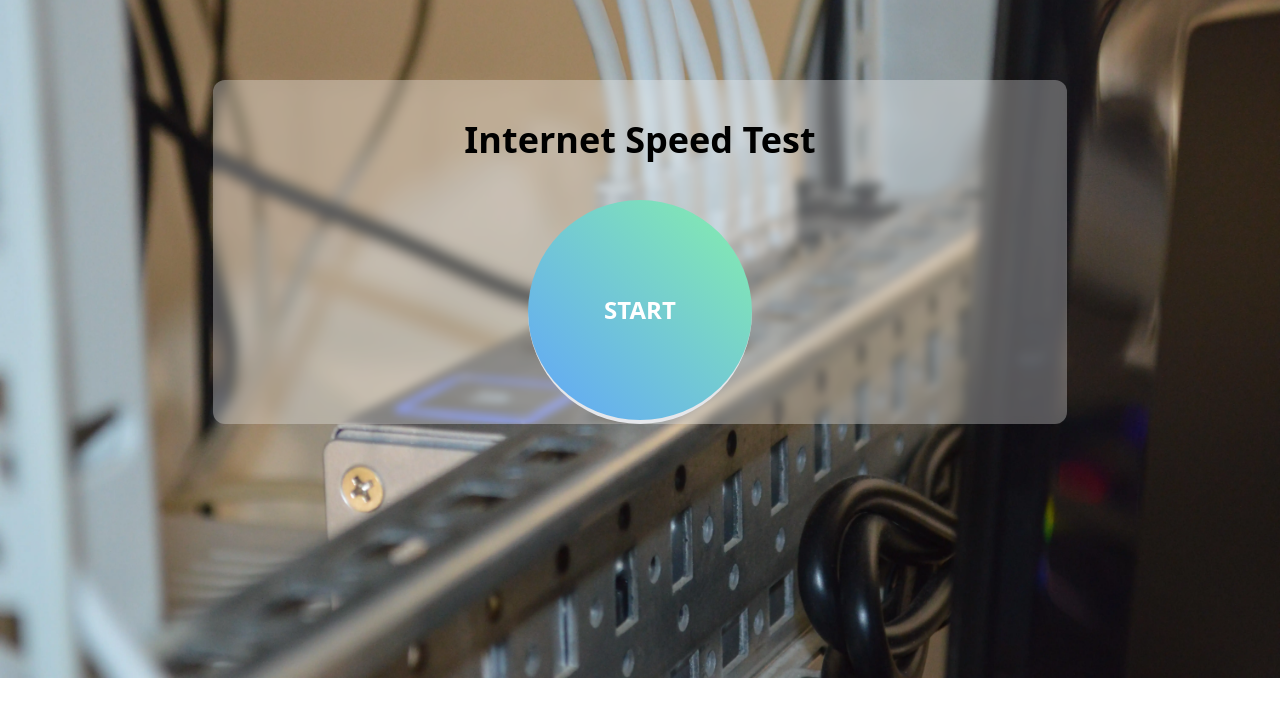
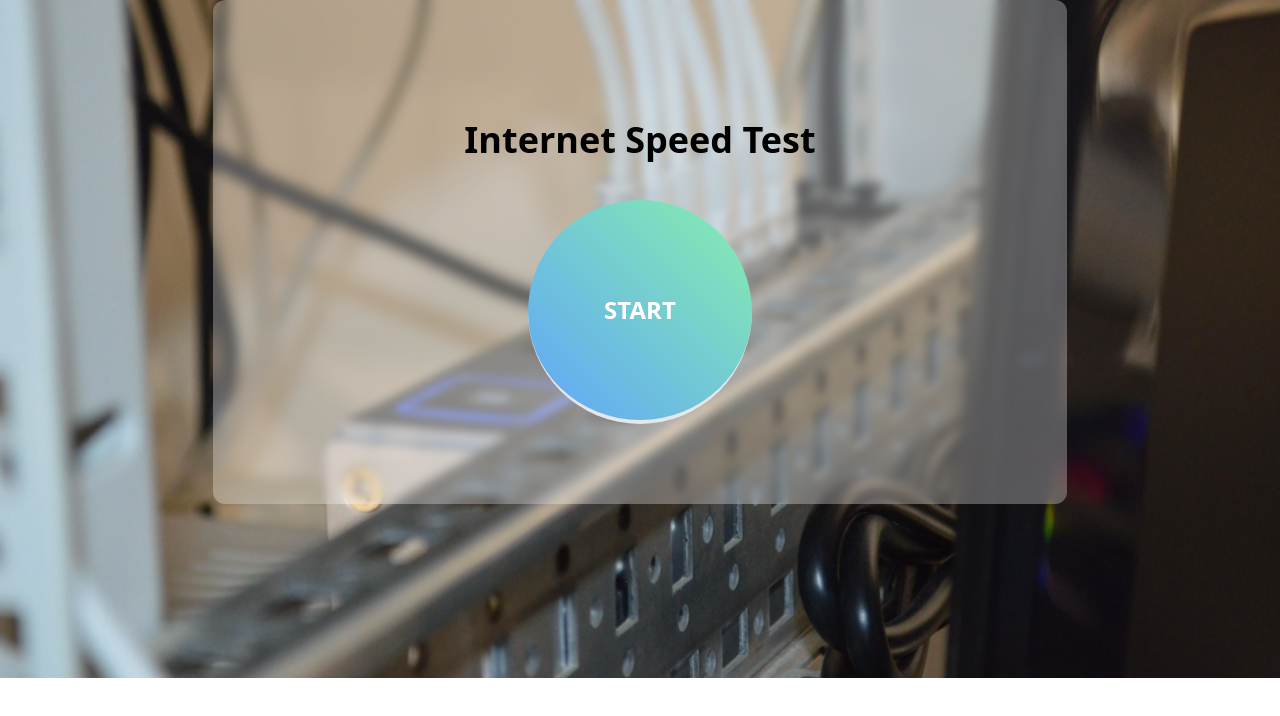
Before and after one commit to lhes23/checkspeed_app, a React (Create React App) app in the folder front/: page / in a window 1280 px wide. Shown: the top 716 px of the page. Built offline with nearby package versions, Linux system fonts and the light colour scheme.

Commit message:
add margin and padding

```diff
--- a/front/src/App.tsx
+++ b/front/src/App.tsx
@@ -28,7 +28,7 @@ function App() {
 
   return (
     <div className="flex justify-center">
-      <div className="backdrop-blur-sm bg-white/30 w-2/3 my-20 rounded-xl">
+      <div className="backdrop-blur-sm bg-white/30 w-2/3 my-30 py-20 rounded-xl">
         <div className="flex justify-center">
           <h1 className="text-2xl md:text-4xl m-10 font-bold">
             Internet Speed Test
@@ -54,6 +54,7 @@ function App() {
               startColor="red"
               endColor="green"
               currentValueText={`Download Speed : ${netSpeed?.download} MBPS`}
+              textColor="#fff"
             />
             <ReactSpeedometer
               value={netSpeed?.upload}
@@ -61,6 +62,7 @@ function App() {
               startColor="red"
               endColor="green"
               currentValueText={`Upload Speed : ${netSpeed?.upload} MBPS`}
+              textColor="#fff"
             />
           </div>
         )}
```
